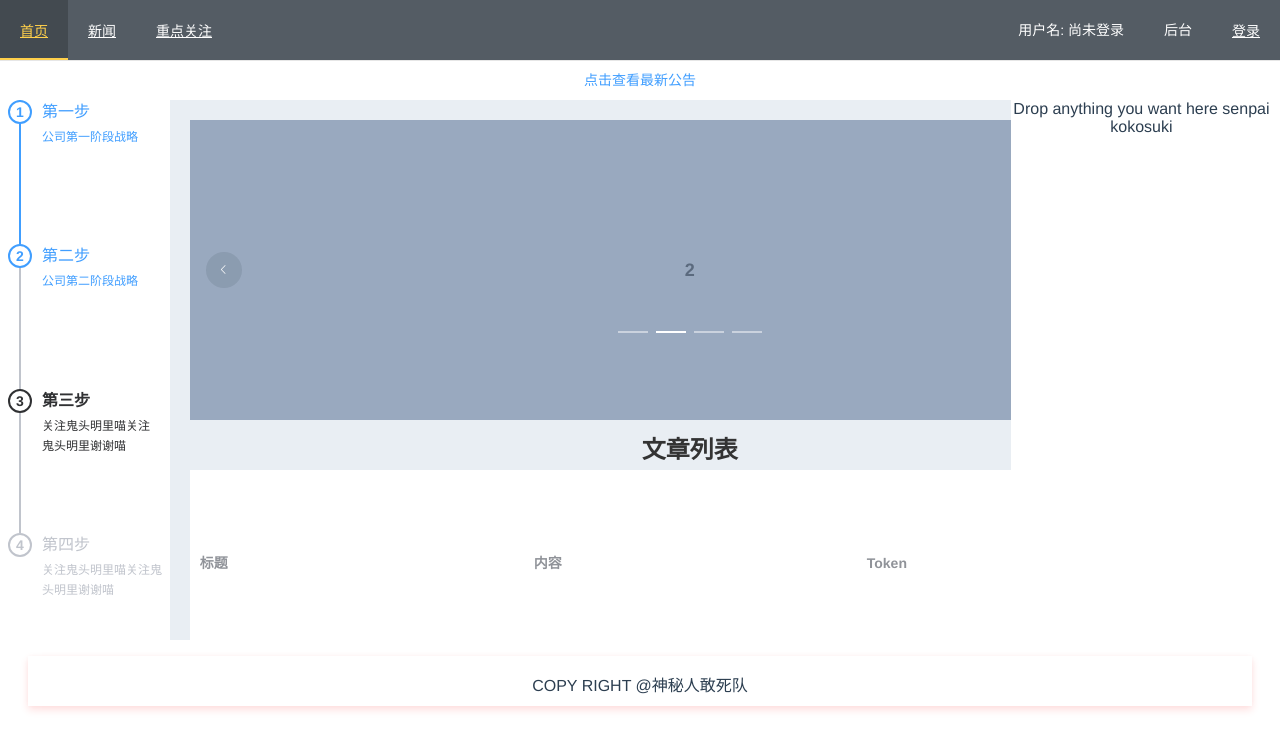
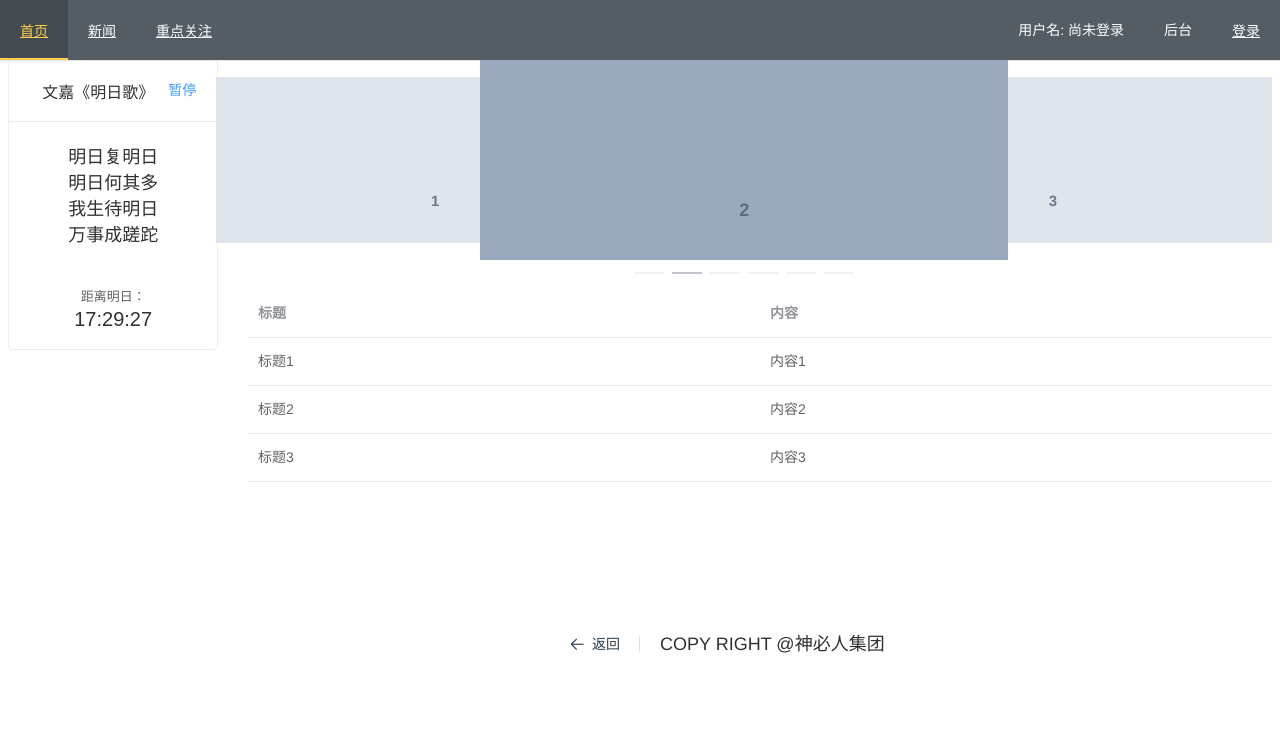
Before and after one commit to Clov614/company-web, a Vue app: page /home in a window 1280 px wide. Shown: the top 750 px of the page. Built offline with nearby package versions, Linux system fonts and the light colour scheme.

Commit message:
update: 更新首页与表格

```diff
--- a/src/components/TheCarousel/index.vue
+++ /dev/null
@@ -1,48 +0,0 @@
-<template>
-    <div>
-        <div class="block">
-            <span class="demonstration">默认 Hover 指示器触发</span>
-            <el-carousel height="150px">
-                <el-carousel-item v-for="item in 4" :key="item">
-                    <h3 class="small">{{ item }}</h3>
-                </el-carousel-item>
-            </el-carousel>
-        </div>
-        <div class="block">
-            <span class="demonstration">Click 指示器触发</span>
-            <el-carousel trigger="click" height="150px">
-                <el-carousel-item v-for="item in 4" :key="item">
-                    <h3 class="small">{{ item }}</h3>
-                </el-carousel-item>
-            </el-carousel>
-        </div>
-    </div>
-</template>
-
-<script>
-export default {
-    name: "TheCarousel",
-    data() {
-        return {};
-    },
-    methods: {},
-};
-</script>
-
-<style>
-.el-carousel__item h3 {
-    color: #475669;
-    font-size: 14px;
-    opacity: 0.75;
-    line-height: 150px;
-    margin: 0;
-}
-
-.el-carousel__item:nth-child(2n) {
-    background-color: #99a9bf;
-}
-
-.el-carousel__item:nth-child(2n + 1) {
-    background-color: #d3dce6;
-}
-</style>
--- /dev/null
+++ b/src/components/TheLists/index.vue
@@ -0,0 +1,26 @@
+<template>
+    <el-table :data="tableData" style="width: 100%">
+      <el-table-column label="标题" prop="title"></el-table-column>
+      <el-table-column label="内容" prop="content"></el-table-column>
+    </el-table>
+</template>
+<script>
+export default {
+  name : 'TheLists',
+  data() {
+    return {
+      tableData: []
+    };
+  },
+  mounted() {
+    // 在这里可以从后台数据库获取数据，并将其赋值给tableData
+    // 示例数据
+    this.tableData = [
+      { title: "标题1", content: "内容1", token: "sha-token-1" },
+      { title: "标题2", content: "内容2", token: "sha-token-2" },
+      { title: "标题3", content: "内容3", token: "sha-token-3" },
+      // ...
+    ];
+  }
+};
+</script>
--- /dev/null
+++ b/src/components/TheMain/index.vue
@@ -0,0 +1,32 @@
+<template>
+    <el-carousel :interval="4000" type="card" height="200px">
+      <el-carousel-item v-for="item in 6" :key="item">
+        <h3 class="medium">{{ item }}</h3>
+      </el-carousel-item>
+    </el-carousel>
+  </template>
+
+  <style>
+    .el-carousel__item h3 {
+      color: #475669;
+      font-size: 14px;
+      opacity: 0.75;
+      line-height: 200px;
+      margin: 0;
+    }
+
+    .el-carousel__item:nth-child(2n) {
+      background-color: #99a9bf;
+    }
+
+    .el-carousel__item:nth-child(2n+1) {
+      background-color: #d3dce6;
+    }
+  </style>
+
+<script>
+export default {
+  name:"TheMain",
+
+};
+</script>
--- /dev/null
+++ b/src/components/TheSide/index.vue
@@ -0,0 +1,56 @@
+<template>
+      <el-col :span="10">
+        <el-card shadow="hover" style="width: 100%;">
+          <div slot="header" class="clearfix">
+            <span>文嘉《明日歌》</span>
+            <el-button style="float: right; padding: 3px 0" type="text" @click="clickFn">暂停</el-button>
+          </div>
+          <div style="font-size: 18px;text-align: center; ">明日复明日</div>
+          <div style="font-size: 18px;text-align: center;">明日何其多</div>
+          <div style="font-size: 18px;text-align: center;">我生待明日</div>
+          <div style="font-size: 18px;text-align: center;">万事成蹉跎</div>
+          <div style="margin-top: 40px;"></div>
+          <el-statistic
+            ref="statistic"
+            @finish="hilarity"
+            format="HH:mm:ss"
+            :value="deadline4"
+            title="距离明日："
+            time-indices
+          >
+          </el-statistic>
+        </el-card>
+      </el-col>
+
+</template>
+
+
+<script>
+  export default {
+    name:"TheSide",
+    data() {
+      return {
+        deadline2: Date.now() + 1000 * 60 * 60 * 8,
+        deadline3: Date.now() + 1000 * 60 * 30,
+        deadline4: Date.now() + (new Date().setHours(23, 59, 59) - Date.now()),
+        stop: true,
+      };
+    },
+    methods: {
+      hilarity() {
+        this.$notify({
+          title: '提示',
+          message: '时间已到，你可知寸金难买寸光阴？',
+          duration: 0,
+        });
+      },
+      clickFn() {
+        this.$refs.statistic.suspend(this.stop);
+        this.stop = !this.stop;
+      },
+      add() {
+        this.deadline3 = this.deadline3 + 1000 * 10;
+      },
+    },
+  };
+</script>
--- a/src/router/index.js
+++ b/src/router/index.js
@@ -19,6 +19,7 @@ import Vue from 'vue'
 
 // 导入组件
 import TheHome from '@/views/TheHome.vue'
+
 import BgManagePage from '@/views/BgManagePage.vue'
 import AddAnnounce from '@/components/AddAnnounce.vue'
 import UpDataAnnounce from '@/components/UpDataAnnounce.vue'
--- a/src/views/TheHome.vue
+++ b/src/views/TheHome.vue
@@ -1,84 +1,29 @@
 <template>
     <div id="home">
-        <el-container>
-            <el-button type="text" @click="open">点击查看最新公告</el-button>
-            <el-container>
-                <div class="cebian">
-                    <el-steps direction="vertical" :active="2">
-                        <el-step title="第一步" description="公司第一阶段战略"></el-step>
-                        <el-step title="第二步" description="公司第二阶段战略"></el-step>
-                        <el-step title="第三步" description="关注鬼头明里喵关注鬼头明里谢谢喵"></el-step>
-                        <el-step title="第四步" description="关注鬼头明里喵关注鬼头明里谢谢喵"></el-step>
-                    </el-steps>
+        <div class="mid">
+            <div class="side">
+                <TheSide/>
             </div>
-                <el-container>
-                    <el-main>
             <div class="main">
-                            <div class="lunbo">
-                                <template>
-                                    <el-carousel :interval="5000" arrow="always">
-                                        <el-carousel-item v-for="item in 4" :key="item">
-                                            <h3>{{ item }}</h3>
-                                        </el-carousel-item>
-                                    </el-carousel>
-                                </template>
-                            </div>
-                            <div class="hinfo" style="margin-top: -110px;">
-                                <h2>文章列表</h2>
-                            </div>
-                            <div class="info" style="margin-top: -80px;">
-                                <!-- <el-descriptions>
-                                    <el-descriptions-item label="ctmer">桐生战狼</el-descriptions-item>
-                                    <el-descriptions-item label="id">1145141919810</el-descriptions-item>
-                                    <el-descriptions-item label="address">下北泽</el-descriptions-item>
-                                    <el-descriptions-item label="备注">
-                                        <el-tag size="small">A级通缉令</el-tag>
-                                    </el-descriptions-item>
-                                    <el-descriptions-item label="">下北泽114号</el-descriptions-item>
-                                </el-descriptions> -->
-                                <!-- <el-table :data="tableData" style="width: 100%" height="350">
-                                    <el-table-column fixed prop="date" label="日期" width="150" height="50">
-                                    </el-table-column>
-                                    <el-table-column prop="name" label="姓名" width="120" height="50">
-                                    </el-table-column>
-                                    <el-table-column prop="province" label="省份" width="120" height="50">
-                                    </el-table-column>
-                                    <el-table-column prop="city" label="市区" width="120" height="50">
-                                    </el-table-column>
-                                    <el-table-column prop="address" label="地址" width="300" height="50">
-                                    </el-table-column>
-                                    <el-table-column prop="zip" label="邮编" width="120" height="50">
-                                    </el-table-column>
-                                </el-table> -->
-
-
-                                <el-table :data="tableData" style="width: 100%">
-                                    <el-table-column label="标题" prop="title"></el-table-column>
-                                    <el-table-column label="内容" prop="content"></el-table-column>
-                                    <el-table-column label="Token" prop="token" show-overflow-tooltip></el-table-column>
-                                </el-table>
+                <the-main></the-main>
+                <div class="lists">
+                    <the-lists></the-lists>
                 </div>
             </div>
-                    </el-main>
-                </el-container>
-                <template>
-                    Drop anything you want here senpai
-                    kokosuki
-
-                </template>
-            </el-container>
-
-
-            <el-footer>
-                <div class="fter">
-                    <p>COPY RIGHT @神秘人敢死队</p>
         </div>
-            </el-footer>
-        </el-container>
+        <div class="footer">
+            <the-footer></the-footer>
+        </div>
     </div>
 </template>
 
 <script>
+
+import TheSide from '@/components/TheSide/index.vue'
+import TheMain from '@/components/TheMain/index.vue'
+import TheLists from '@/components/TheLists/index.vue'
+import TheFooter from '@/components/TheFooter/index.vue'
+
 export default {
     name: 'TheHome',
     data() {
@@ -87,7 +32,12 @@ export default {
             tableData: []
         }
     },
-    components: {},
+    components: {
+        TheMain,
+        TheLists,
+        TheSide,
+        TheFooter
+    },
     methods: {
 
         open() {
@@ -183,4 +133,18 @@ body>.el-container {
 .el-carousel__item:nth-child(2n+1) {
     background-color: #d3dce6;
 }
+
+
+.side {
+    width: 500px;
+}
+
+.lists {
+    margin-left: 240px;
+}
+
+.footer {
+    margin-top: 150px;
+    margin-left: 560px;
+}
 </style>
```
Also changed, not shown: src/components/TheFooter/TheLists/index.vue (deleted, +0 -36 lines). Lines whose indentation alone changed are shown as unchanged.
